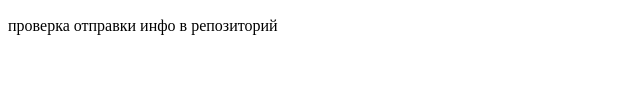
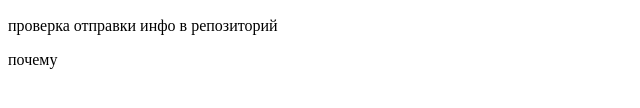
Before and after one commit to VenNina/Lagoona, a plain HTML site: page index.html in a window 1280 px wide. Shown: the part 148-256 px from the top of the page, 0-640 px from the left. Drawn offline with Linux system fonts and the light colour scheme.

Commit message:
added div

```diff
--- a/index.html
+++ b/index.html
@@ -10,5 +10,6 @@
     <p>новый текст</p>
     <h2>создание еще одной ветки, создание еще одной ветки</h2>
     <p>проверка отправки инфо в репозиторий</p>
+    <div>почему</div>
 </body>
 </html>
```
